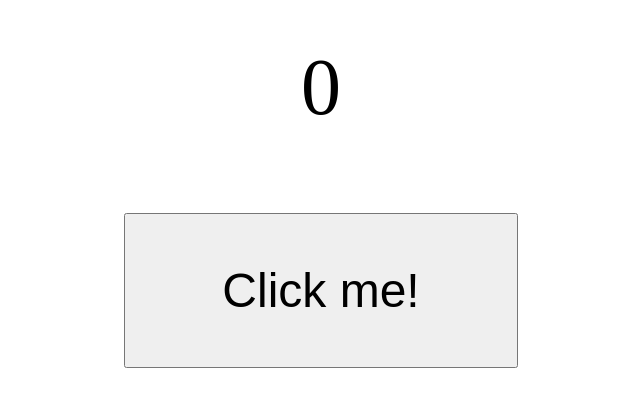
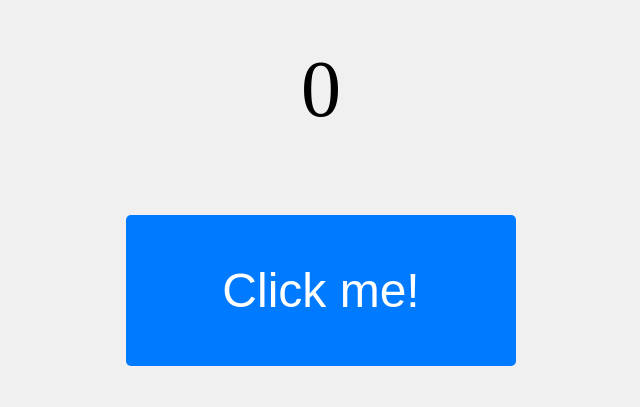
Before and after one commit to thorstenfr/CountMyKaffee, a plain HTML site: page index.html in a window 1280 px wide. Shown: the part 203-610 px from the top of the page, without its empty margins (319-959 px from the left). Drawn offline with Linux system fonts and the light colour scheme.

Commit message:
Manifest, Icons und Farben

```diff
--- a/index.html
+++ b/index.html
@@ -3,6 +3,7 @@
   <head>
     <title>Click Counter WebApp</title>
     <link rel="stylesheet" type="text/css" href="style.css">
+    <link rel="manifest" href="manifest.webmanifest">
   </head>
   <body>
     <div class="container">
--- a/style.css
+++ b/style.css
@@ -3,6 +3,7 @@ body {
     justify-content: center;
     align-items: center;
     height: 100vh;
+    background-color: #f0f0f0;
 }
 
 .container {
@@ -21,3 +22,10 @@ body {
     margin-bottom: 1em;
     text-align: center;
 }
+button {
+    color: #fff; /* text color */
+    background-color: #007bff; /* background color */
+    border: none; /* remove button border */
+    padding: 10px 20px; /* add padding to button */
+    border-radius: 5px; /* add rounded corners to button */
+  }
```
Also changed, not shown: icon-192x192.png (added), icon-256x256.png (added), icon-384x384.png (added), icon-512x512.png (added), manifest.webmanifest (added), 1 other file. Lines whose indentation alone changed are shown as unchanged.
